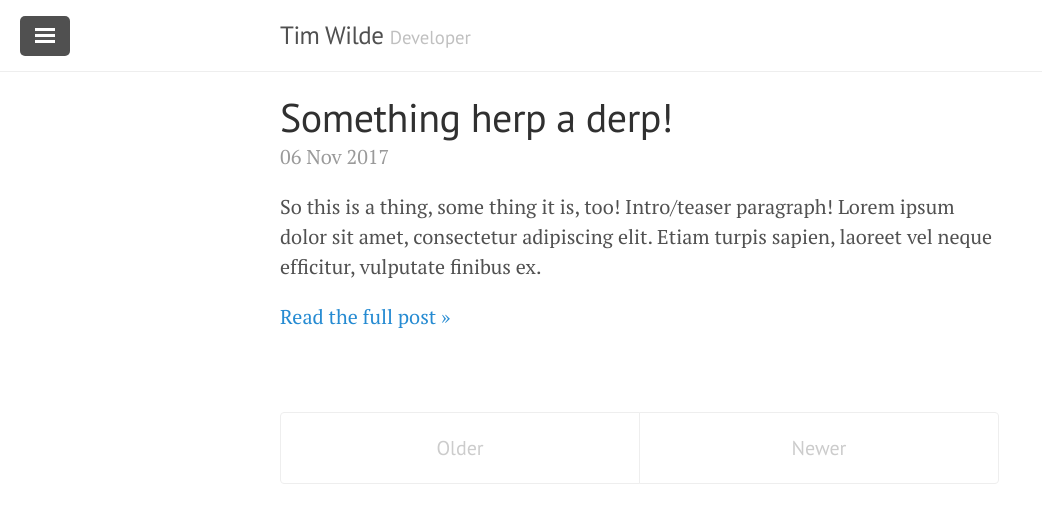
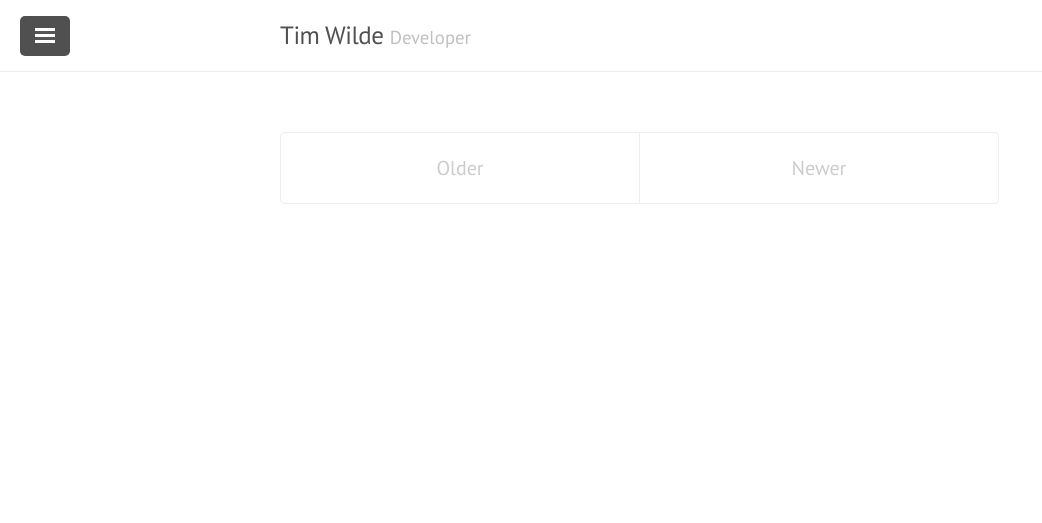
Before and after one commit to TimWilde/timwilde.github.io, a Jekyll site: the page built from index.html, in a window 1280 px wide. Shown: the top 523 px of the page, without its empty margins (0-1042 px from the left). Built offline with Jekyll 4.4.1, drawn with Linux system fonts in a browser that asks for light colours; the list of posts is cut into pages by our own code.

Commit message:
Baseline.

```diff
--- a/_config.yml
+++ b/_config.yml
@@ -23,7 +23,6 @@ service:
 contact:
   twitter:          https://twitter.com/timwilde
   github:           https://github.com/timwilde
-  google+:          https://plus.google.com/107825797412740370706
 
 plugins:
  - jekyll-paginate
--- a/_posts/2017-11-06-something.md
+++ /dev/null
@@ -1,14 +0,0 @@
----
-layout: post
-title: Something herp a derp!
-author: Tim
-attachments:
- - source-code.zip
- - cheat-sheet.pdf
----
-So this is a thing, some thing it is, too! Intro/teaser paragraph! Lorem ipsum dolor sit amet, consectetur adipiscing elit. Etiam turpis sapien, laoreet vel neque efficitur, vulputate finibus ex.
-
-In-page link to [attachments](#attachments)
-
-## This is something.
-Sed pharetra justo arcu, eu fringilla sapien ullamcorper non. Duis placerat ipsum feugiat convallis ornare. Aenean lobortis nibh at porttitor efficitur. Duis erat tellus, accumsan sed orci et, vehicula semper sapien. Mauris facilisis nibh non odio venenatis convallis.
```
